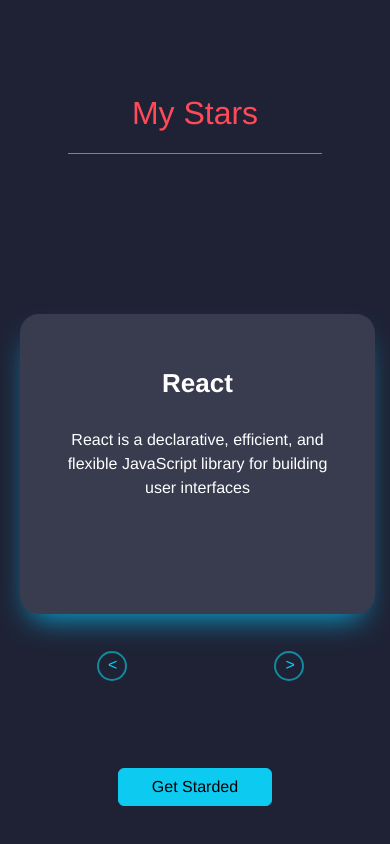
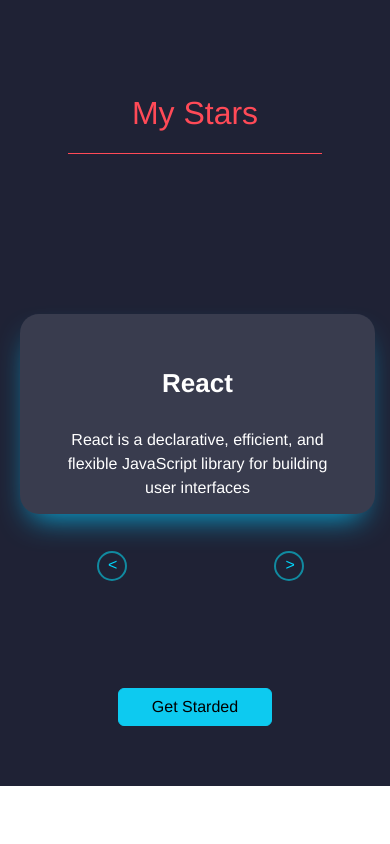
Before and after one commit to berra-web/myportfolio, a React (Create React App) app: page /skills in a window 390 px wide. Shown: the part 4358-5202 px from the top of the page. After the commit the page ends 5144 px from the top, so only its background shows below. Built offline with nearby package versions, Linux system fonts and the light colour scheme.

Commit message:
responsive

```diff
--- a/src/pages/Home/Home.jsx
+++ b/src/pages/Home/Home.jsx
@@ -2,7 +2,7 @@
 import './Home.css';
 import Services from './MyService';
 import Pic from '../../assets/carousal/px.jpg';
-import {Row, Button} from 'react-bootstrap';
+import {Container, Row, Button} from 'react-bootstrap';
 import Footer from '../../components/Footer/Footer';
 import FooterBottom from '../../components/Footer/FooterBottom';
 import {GoCreditCard, GiGalleon, MdWeb, FaNetworkWired} from "react-icons/all";
@@ -12,7 +12,7 @@
 
 export default function Home() {
     return (
-        <div className='homeContainer'>
+        <Container className='homeContainer' fluid>
             <Banner />
             <Services />
             <Row className='home-row'>
@@ -30,6 +30,6 @@
             </Row>
             <Footer/>
             <FooterBottom/>
-        </div>
+        </Container>
     )
 }
--- a/src/pages/Skills/Barbarian/Barbarian.css
+++ b/src/pages/Skills/Barbarian/Barbarian.css
@@ -226,7 +226,7 @@
     }
     .clash-card {
         padding-top: 50px;
-        height: 300px;
+        height: 200px;
     }
   }
 
--- a/src/pages/Skills/Skills.jsx
+++ b/src/pages/Skills/Skills.jsx
@@ -41,10 +41,8 @@
                 <Col className='col-services'>
                     <h1 className="mainHeader">My Stars</h1>
                     <div className="commonBorder"></div>
+                    <Barbarian />
                 </Col>
-                <div>
-                    <Barbarian />
-                </div>
               <p><Nav.Link as={Link} to="/contact"><Button variant="info" className='service-button'>Get Starded</Button></Nav.Link></p>
             </div>
         </div>
```
